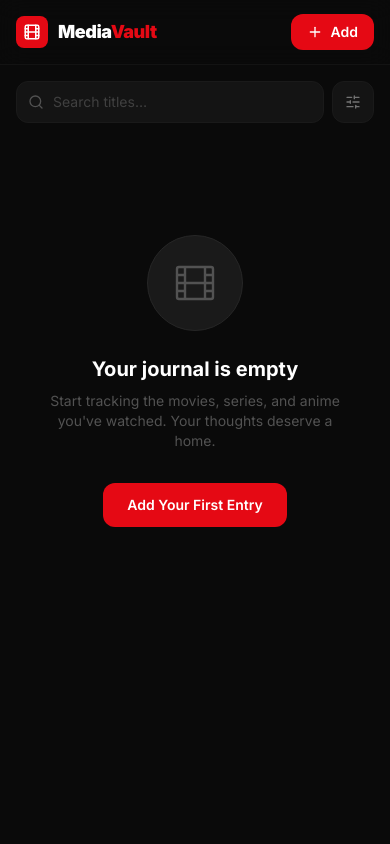
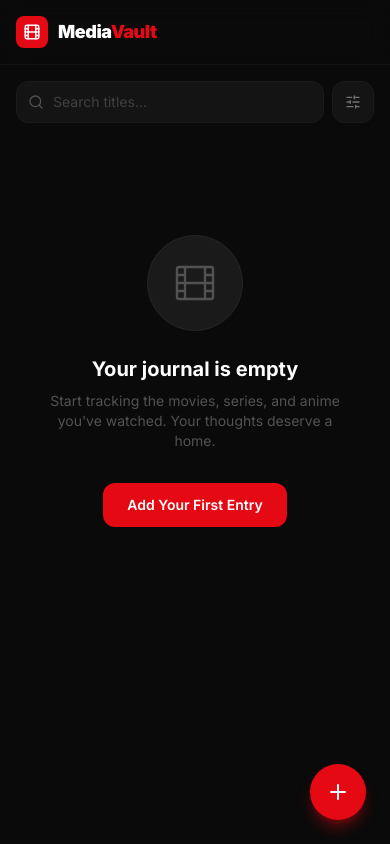
Before and after one commit to zuckpa1999/content-reviewer-app, a React (Vite) app: page / in a window 390 px wide. Built offline with nearby package versions, Linux system fonts and the light colour scheme; the HTML template or start-up script is replaced by a standard one.

Commit message:
style: add icon on head + add entry btn for mobile

```diff
--- a/index.html
+++ b/index.html
@@ -2,7 +2,7 @@
 <html lang="en">
   <head>
     <meta charset="UTF-8" />
-    <link rel="icon" type="image/svg+xml" href="/vite.svg" />
+    <link rel="icon" type="image/svg+xml" href="/favicon.svg" />
     <meta name="viewport" content="width=device-width, initial-scale=1.0" />
     <title>MediaVault — My Watch Journal</title>
     <link rel="preconnect" href="https://fonts.googleapis.com" />
--- a/src/AddEntryModal.tsx
+++ b/src/AddEntryModal.tsx
@@ -114,7 +114,7 @@ export default function AddEntryModal({ onSave, onClose, editEntry, customTypes,
 
   const handleSubmit = (e: React.FormEvent) => {
     e.preventDefault();
-    if (!validate()) return;
+    // if (!validate()) return;
     onSave({ name: name.trim(), imageUrl, dateWatched, rating, thoughts: thoughts.trim(), type });
   };
 
--- a/src/App.tsx
+++ b/src/App.tsx
@@ -187,16 +187,15 @@ export default function App() {
               </span>
             </div>
 
-            {/* Add button */}
+            {/* Add button — hidden on mobile, shown on sm+ */}
             <button
               onClick={openAdd}
-              className="flex items-center gap-2 px-4 py-2 rounded-xl bg-accent text-white font-semibold text-sm
+              className="hidden sm:flex items-center gap-2 px-4 py-2 rounded-xl bg-accent text-white font-semibold text-sm
                          hover:bg-accent-hover active:scale-95 transition-all
                          focus:outline-none focus:ring-2 focus:ring-accent/60 focus:ring-offset-2 focus:ring-offset-dark-900"
             >
               <Plus className="w-4 h-4" />
-              <span className="hidden sm:inline">Add Entry</span>
-              <span className="sm:hidden">Add</span>
+              <span>Add Entry</span>
             </button>
           </div>
         </div>
@@ -345,6 +344,18 @@ export default function App() {
           onDelete={handleDelete}
         />
       )}
+
+      {/* ── Mobile FAB ────────────────────────────────────────── */}
+      <div className="sm:hidden fixed bottom-6 right-6 z-40">
+        <button
+          onClick={openAdd}
+          className="flex items-center justify-center w-14 h-14 rounded-full bg-accent text-white
+                     shadow-lg shadow-accent/40 hover:bg-accent-hover active:scale-95 transition-all
+                     focus:outline-none focus:ring-2 focus:ring-accent/60"
+        >
+          <Plus className="w-6 h-6" />
+        </button>
+      </div>
     </div>
   );
 }
```
Also changed, not shown: public/favicon.svg (added).
